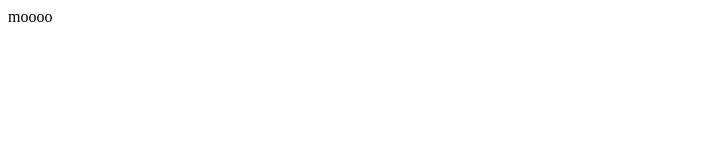
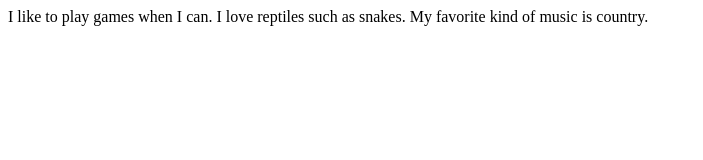
Before and after one commit to mintojar/1st-HTML-Jarod-Minton, a plain HTML site: page index.html in a window 1280 px wide. Shown: the whole page, without its empty margins (0-703 px from the left). Drawn offline with Linux system fonts and the light colour scheme.

Commit message:
I like to play games when I can. I love reptiles such as snakes. My favorite kind of music is country. and removed moooo

```diff
--- a/index.html
+++ b/index.html
@@ -7,7 +7,7 @@
     <link href="style.css" rel="stylesheet" type="text/css" />
   </head>
   <body>
-    moooo
+    I like to play games when I can. I love reptiles such as snakes. My favorite kind of music is country.
     <script src="script.js"></script>
   </body>
 </html>
```
